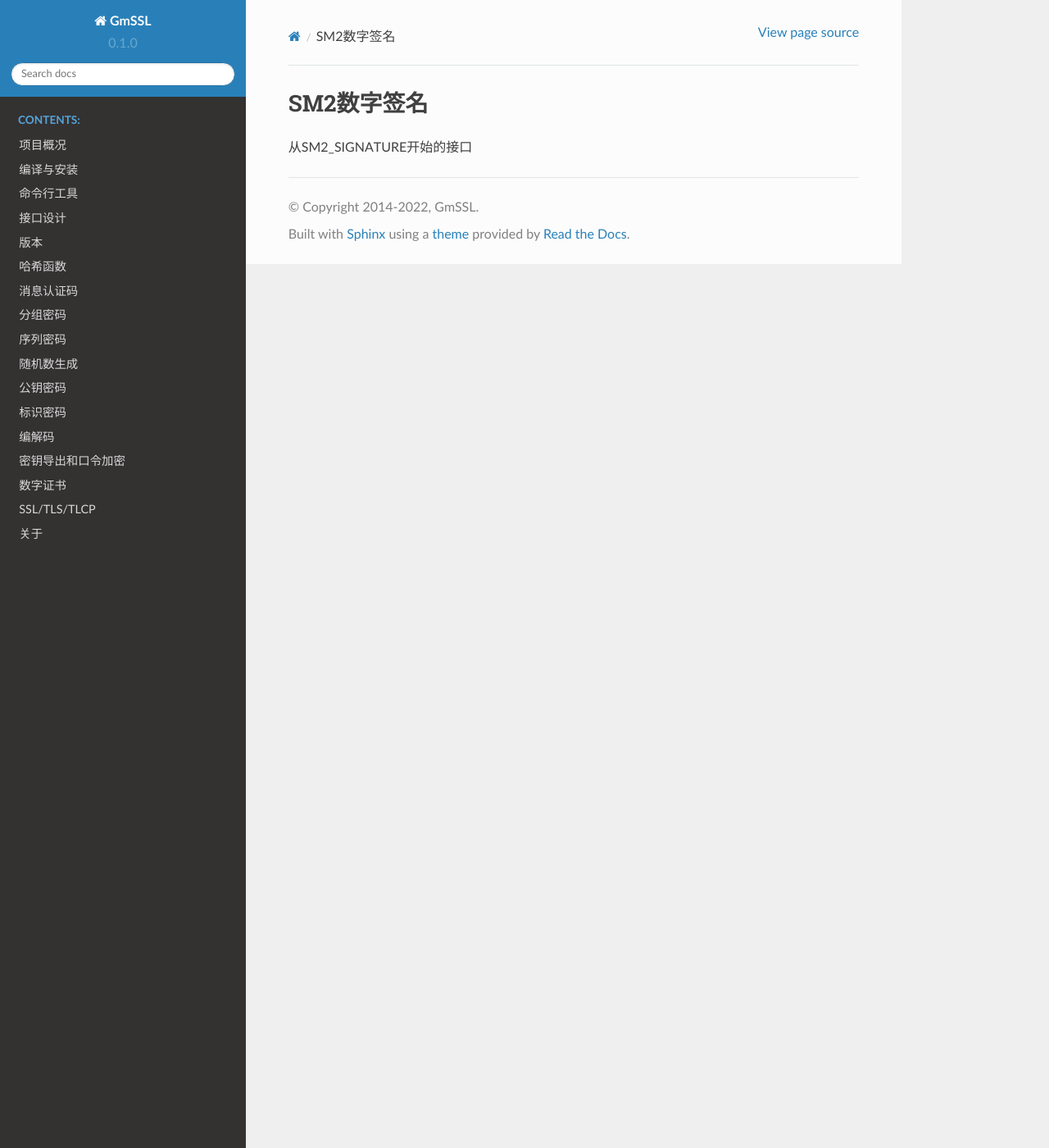
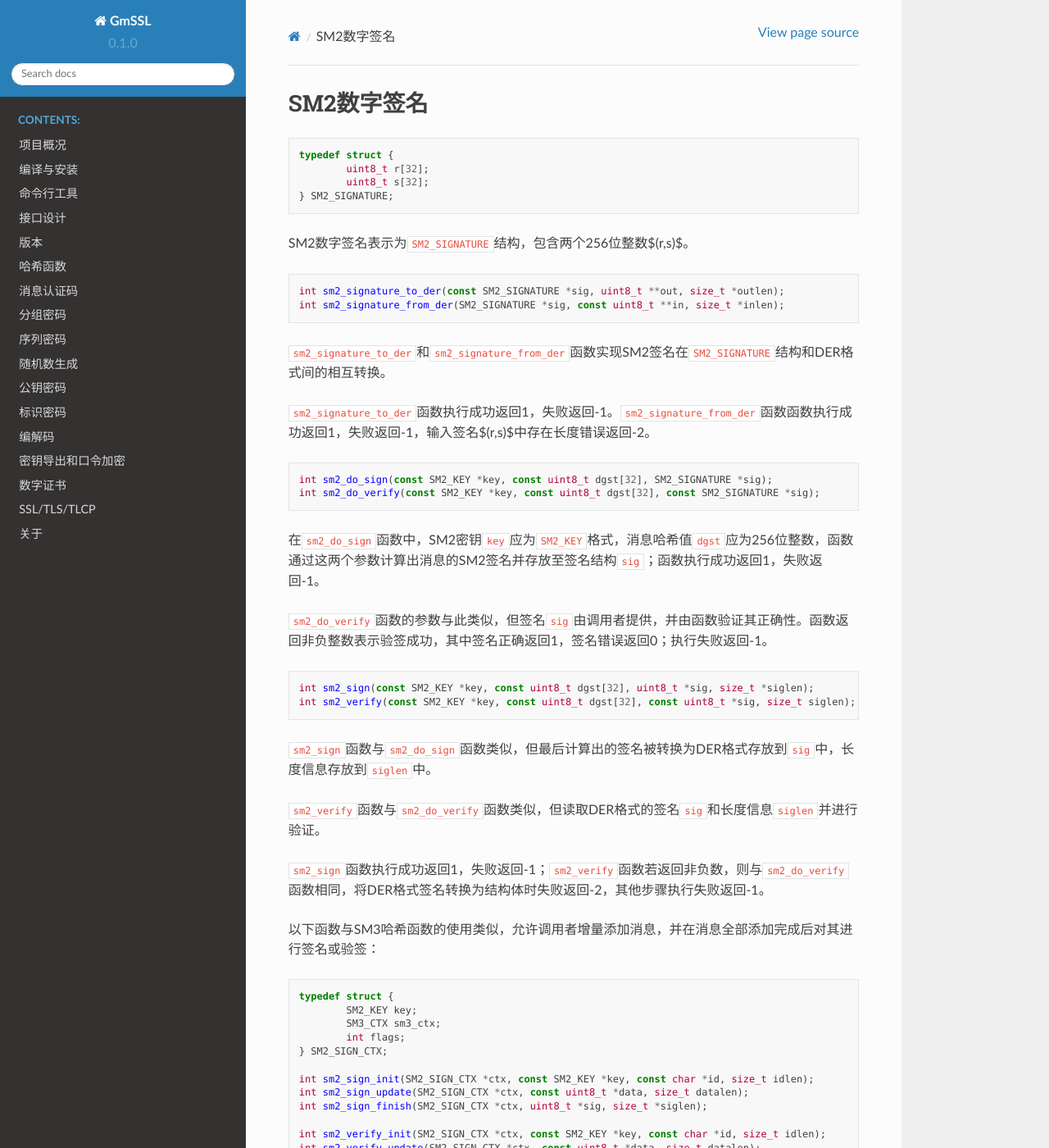
Before and after one commit to zxm256/gmssl-docs, a Sphinx documentation site: the page built from docs/source/public_cipher/sm2_sig.md, in a window 1280 px wide and 1400 px high. Shown: the whole window at 82% size. Built offline with Sphinx 7.4.7 and the Read the Docs theme 2.0.0, drawn with Linux system fonts in a browser that asks for light colours; pages that are not in the unit, such as notebooks, are missing from menus; some of the changed text lies outside the part shown.

Commit message:
Update sm2_sig.md

````diff
--- a/docs/source/public_cipher/sm2_sig.md
+++ b/docs/source/public_cipher/sm2_sig.md
@@ -1,3 +1,74 @@
 # SM2数字签名
 
-从SM2_SIGNATURE开始的接口
+```c
+typedef struct {
+	uint8_t r[32];
+	uint8_t s[32];
+} SM2_SIGNATURE;
+```
+
+SM2数字签名表示为`SM2_SIGNATURE`结构，包含两个256位整数$(r,s)$。
+
+```c
+int sm2_signature_to_der(const SM2_SIGNATURE *sig, uint8_t **out, size_t *outlen);
+int sm2_signature_from_der(SM2_SIGNATURE *sig, const uint8_t **in, size_t *inlen);
+```
+
+`sm2_signature_to_der`和`sm2_signature_from_der`函数实现SM2签名在`SM2_SIGNATURE`结构和DER格式间的相互转换。
+
+`sm2_signature_to_der`函数执行成功返回1，失败返回-1。`sm2_signature_from_der`函数函数执行成功返回1，失败返回-1，输入签名$(r,s)$中存在长度错误返回-2。
+
+```c
+int sm2_do_sign(const SM2_KEY *key, const uint8_t dgst[32], SM2_SIGNATURE *sig);
+int sm2_do_verify(const SM2_KEY *key, const uint8_t dgst[32], const SM2_SIGNATURE *sig);
+```
+
+在`sm2_do_sign`函数中，SM2密钥`key`应为`SM2_KEY`格式，消息哈希值`dgst`应为256位整数，函数通过这两个参数计算出消息的SM2签名并存放至签名结构`sig`；函数执行成功返回1，失败返回-1。
+
+`sm2_do_verify`函数的参数与此类似，但签名`sig`由调用者提供，并由函数验证其正确性。函数返回非负整数表示验签成功，其中签名正确返回1，签名错误返回0；执行失败返回-1。
+
+```c
+int sm2_sign(const SM2_KEY *key, const uint8_t dgst[32], uint8_t *sig, size_t *siglen);
+int sm2_verify(const SM2_KEY *key, const uint8_t dgst[32], const uint8_t *sig, size_t siglen);
+```
+
+`sm2_sign`函数与`sm2_do_sign`函数类似，但最后计算出的签名被转换为DER格式存放到`sig`中，长度信息存放到`siglen`中。
+
+`sm2_verify`函数与`sm2_do_verify`函数类似，但读取DER格式的签名`sig`和长度信息`siglen`并进行验证。
+
+`sm2_sign`函数执行成功返回1，失败返回-1；`sm2_verify`函数若返回非负数，则与`sm2_do_verify`函数相同，将DER格式签名转换为结构体时失败返回-2，其他步骤执行失败返回-1。
+
+以下函数与SM3哈希函数的使用类似，允许调用者增量添加消息，并在消息全部添加完成后对其进行签名或验签：
+
+```c
+typedef struct {
+	SM2_KEY key;
+	SM3_CTX sm3_ctx;
+	int flags;
+} SM2_SIGN_CTX;
+
+int sm2_sign_init(SM2_SIGN_CTX *ctx, const SM2_KEY *key, const char *id, size_t idlen);
+int sm2_sign_update(SM2_SIGN_CTX *ctx, const uint8_t *data, size_t datalen);
+int sm2_sign_finish(SM2_SIGN_CTX *ctx, uint8_t *sig, size_t *siglen);
+
+int sm2_verify_init(SM2_SIGN_CTX *ctx, const SM2_KEY *key, const char *id, size_t idlen);
+int sm2_verify_update(SM2_SIGN_CTX *ctx, const uint8_t *data, size_t datalen);
+int sm2_verify_finish(SM2_SIGN_CTX *ctx, const uint8_t *sig, size_t siglen);
+```
+
+`SM2_SIGN_CTX`结构中增加了一个`SM3_CTX`结构，其用法与在SM3哈希函数的用法相同。
+
+`sm2_sign_init`函数的参数包括：
+
+- `SM2_SIGN_CTX`类型的`ctx`，用于存放结果。
+- `SM2_KEY`类型的`key`，计算签名使用的密钥。
+- 字符串类型的`id`及其整数类型长度的`idlen`，要求长度不超过`SM2_MAX_ID_SIZE`（8191，否则返回失败），用于计算$z$值供哈希函数使用。
+- 函数将给定的SM2密钥复制到`ctx`中，并将计算出的$z$值存放到`sm3_ctx`中，等待在其后添加消息。
+
+`sm2_sign_update`函数接收给定的字符串格式消息`data`及其长度`datalen`，并通过`sm3_update`将消息添加到`ctx`中。
+
+`sm2_sign_finish`函数依次调用`sm3_finish`和`sm2_sign`函数来完成签名操作，并将DER格式的签名值存放在`sig`中。
+
+`sm2_verify_init`、`sm2_verify_update`和`sm2_verify_finish`的使用方式与对应签名函数相同。
+
+以上除`sm2_verify_finish`以外的函数执行成功返回1，失败返回-1；`sm2_verify_finish`的返回值与`sm2_verify`相同。
````
